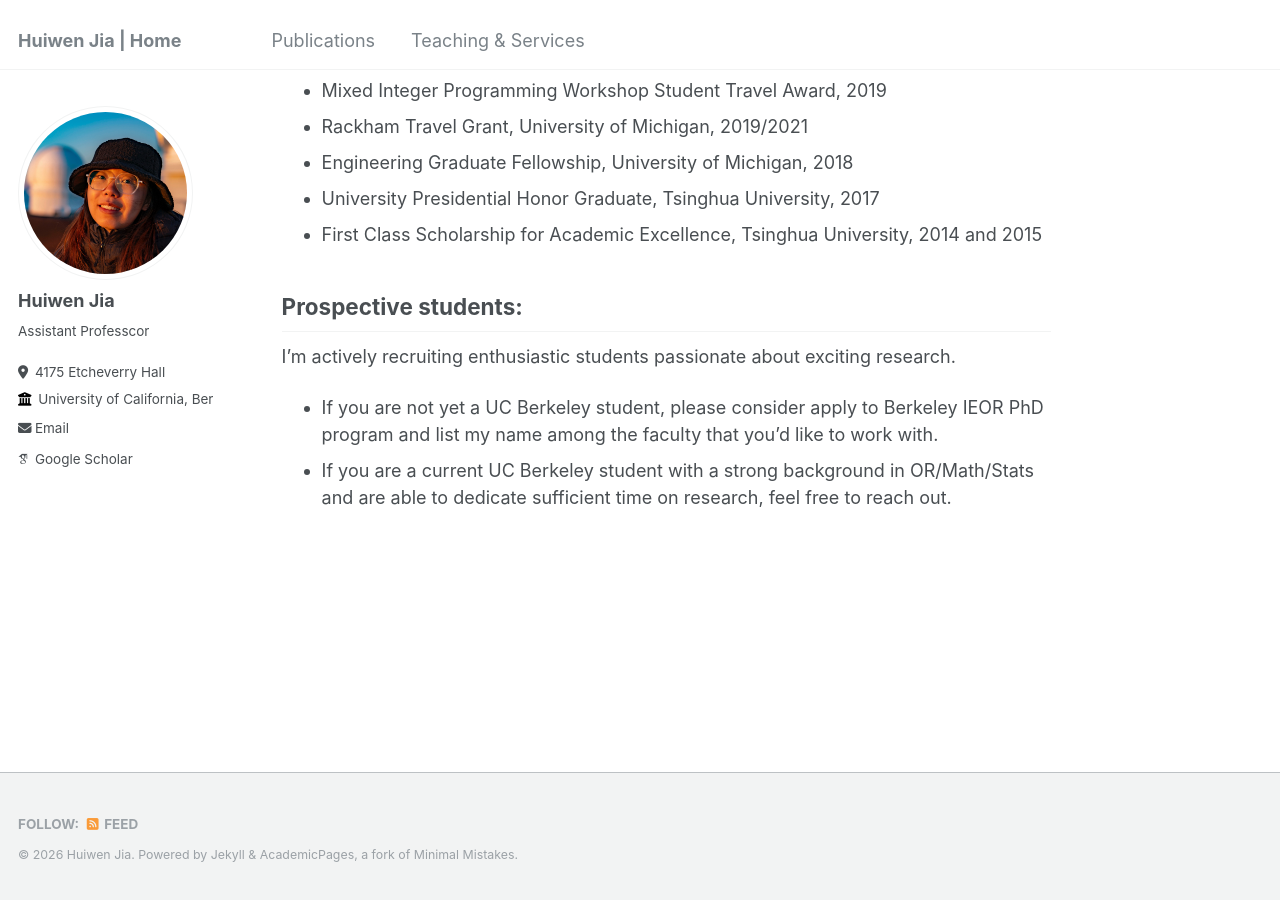
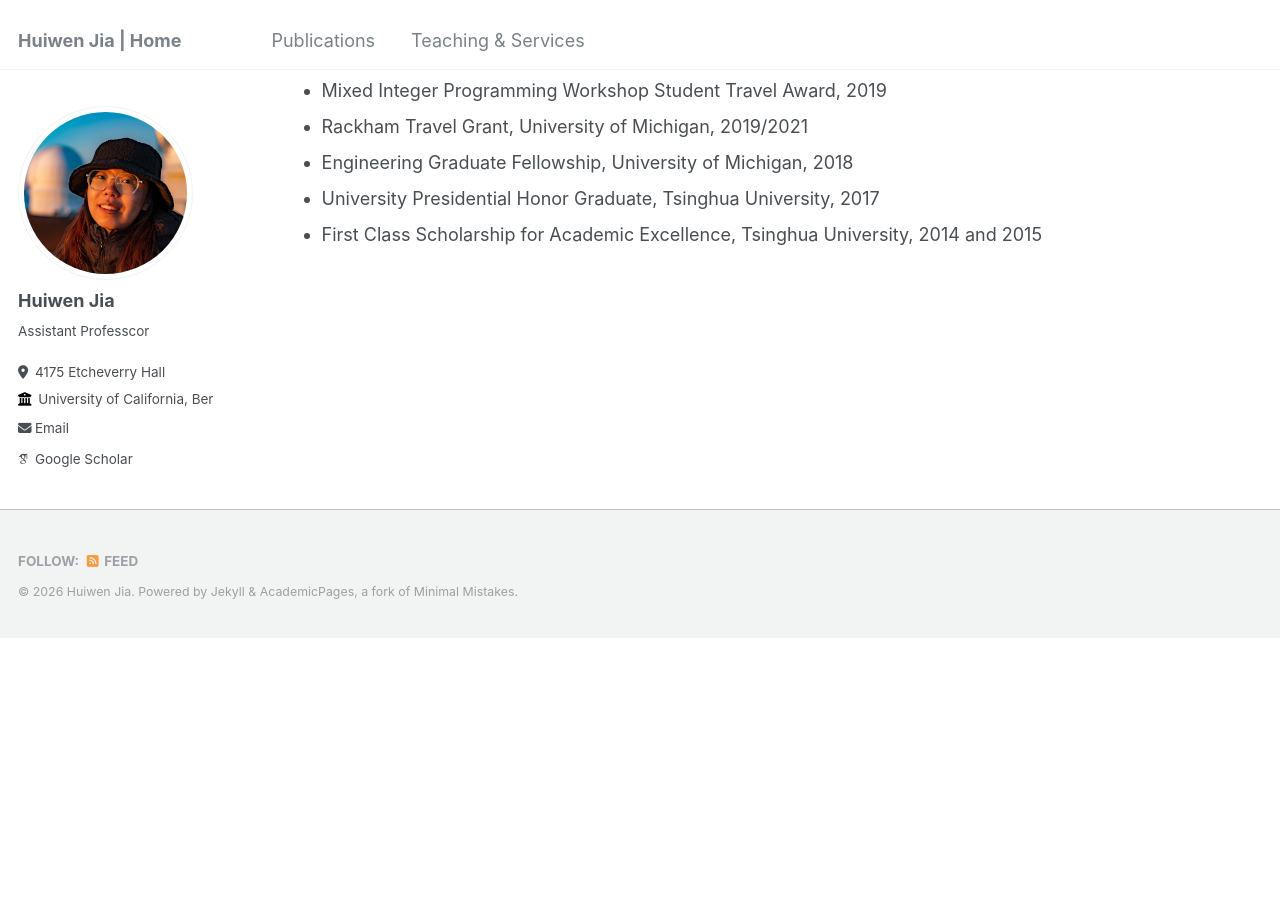
Before and after one commit to huiwen-j/huiwen-j.github.io, a Jekyll site: the page built from _pages/about.md, in a window 1280 px wide and 900 px high, scrolled down 711 px. Built offline with Jekyll 4.4.1, drawn with Linux system fonts in a browser that asks for light colours; some web fonts are replaced; after the commit the page ends 1349 px from its top, so only the background shows below that.

Commit message:
Update about.md

```diff
--- a/_pages/about.md
+++ b/_pages/about.md
@@ -25,9 +25,3 @@ I'm an Assistant Professor in the [Department of Industrial Engineering and Op
 - Engineering Graduate Fellowship, University of Michigan, 2018
 - University Presidential Honor Graduate, Tsinghua University, 2017
 - First Class Scholarship for Academic Excellence, Tsinghua University, 2014 and 2015
-
-
-## Prospective students:
-I’m actively recruiting enthusiastic students passionate about exciting research.
- - If you are not yet a UC Berkeley student, please consider apply to Berkeley IEOR PhD program and list my name among the faculty that you'd like to work with.
- - If you are a current UC Berkeley student with a strong background in OR/Math/Stats and are able to dedicate sufficient time on research, feel free to reach out.
```
